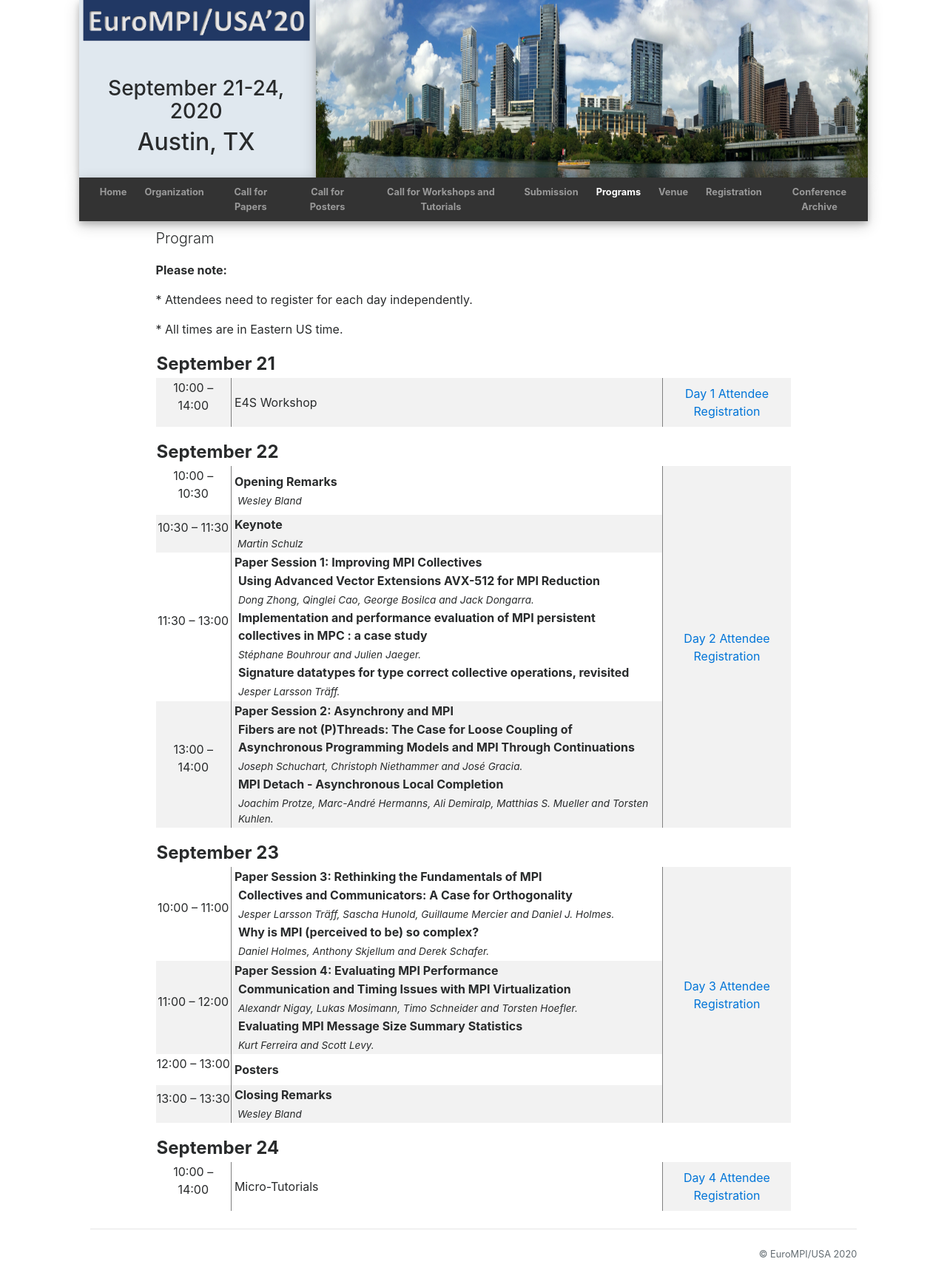
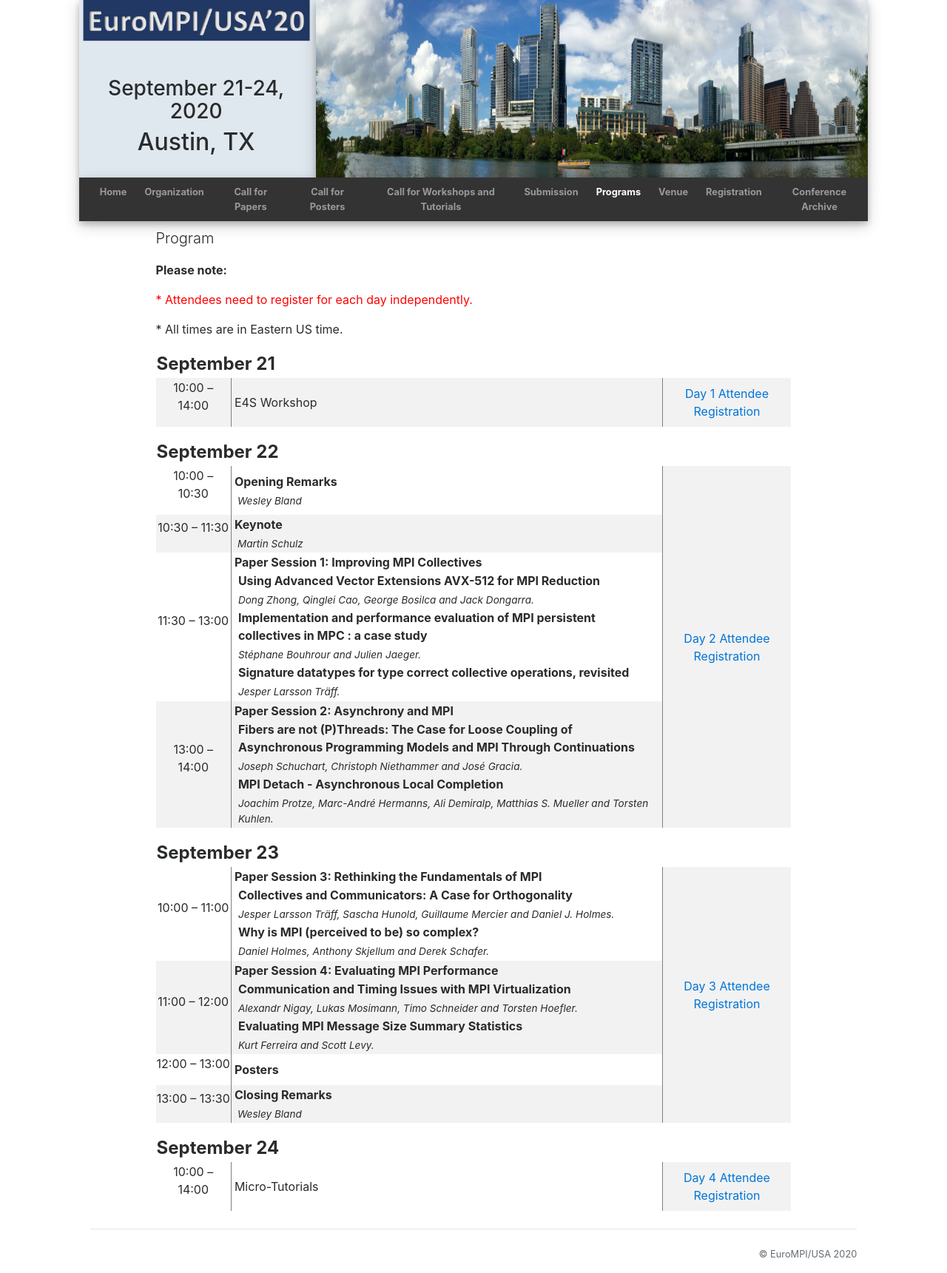
Before and after one commit to eurompi/eurompi.github.io, a Jekyll site: the page built from program.html, in a window 1280 px wide. Shown: the whole page at 74% size. Built offline with Jekyll 4.4.1, drawn with Linux system fonts in a browser that asks for light colours; nearby versions of some CDN libraries.

Commit message:
Minor fixes

```diff
--- a/program.html
+++ b/program.html
@@ -10,7 +10,7 @@
       <p> </p>
       <p></p>
       <p><strong>Please note:</strong> </p>
-      <p> * Attendees need to register for each day independently.</p>
+      <p> <font color="red">* Attendees need to register for each day independently.</font></p>
       <p> * All times are in Eastern US time.</p>
       <p></p>
       <p></p>
```
